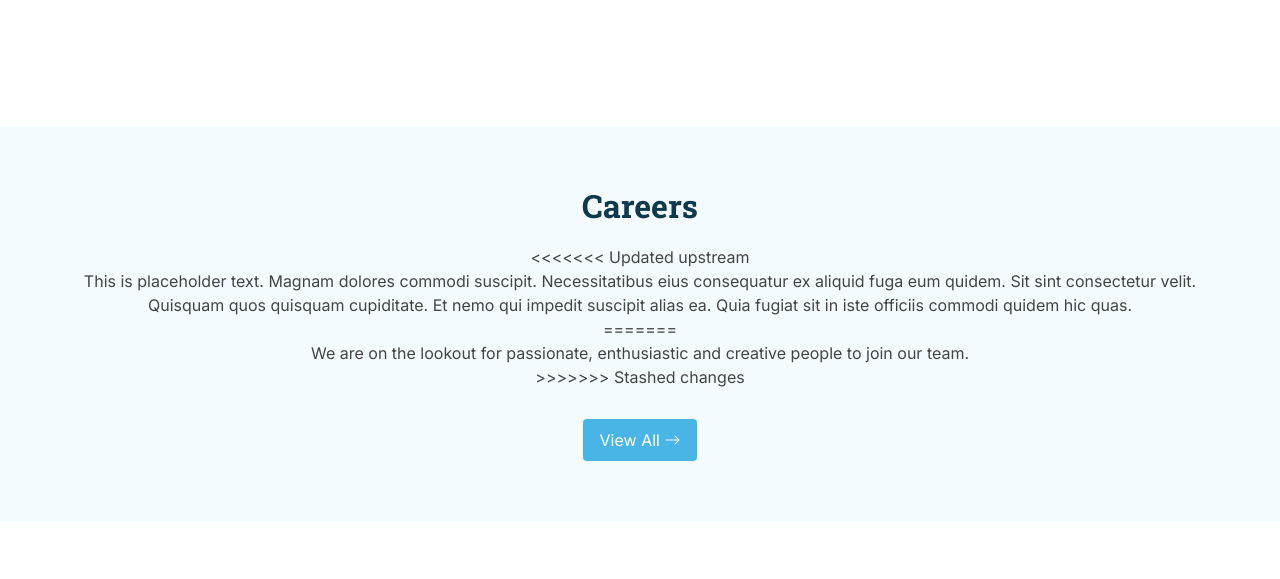
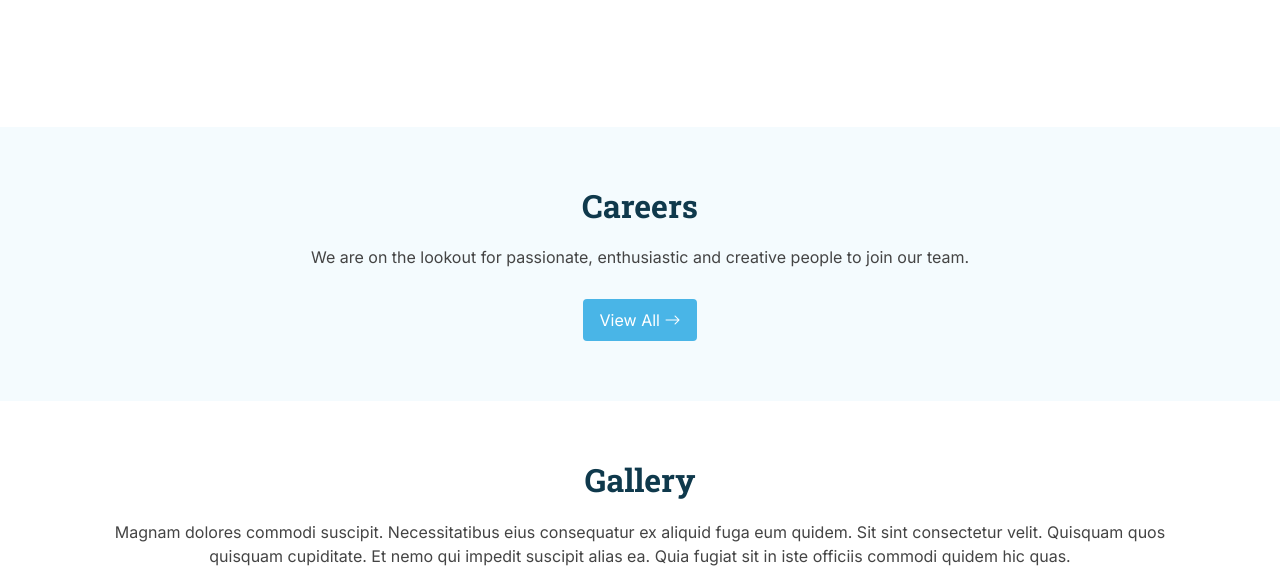
Before and after one commit to databytes-deakin/website, a Django app: template databytes/DBweb/templates/index.html in a window 1280 px wide. Shown: the part 3137-3716 px from the top of the page. Run offline with Django 4.2, Linux system fonts and the light colour scheme; the template is opened without the code that fills it, so the values that code supplies are empty; some libraries are stand-ins or nearby versions.

Commit message:
Update index.html
updated front-end

```diff
--- a/databytes/DBweb/templates/index.html
+++ b/databytes/DBweb/templates/index.html
@@ -314,13 +314,10 @@
 
         <div class="section-title">
           <h2>Careers</h2>
-<<<<<<< Updated upstream
-          <p>This is placeholder text. Magnam dolores commodi suscipit. Necessitatibus eius consequatur ex aliquid fuga eum quidem. Sit sint
-            consectetur velit. Quisquam quos quisquam cupiditate. Et nemo qui impedit suscipit alias ea. Quia fugiat sit
-            in iste officiis commodi quidem hic quas.</p>
-=======
+
+
           <p>We are on the lookout for passionate, enthusiastic and creative people to join our team.</p>
->>>>>>> Stashed changes
+
         </div>
 
         <div class="row">
```
